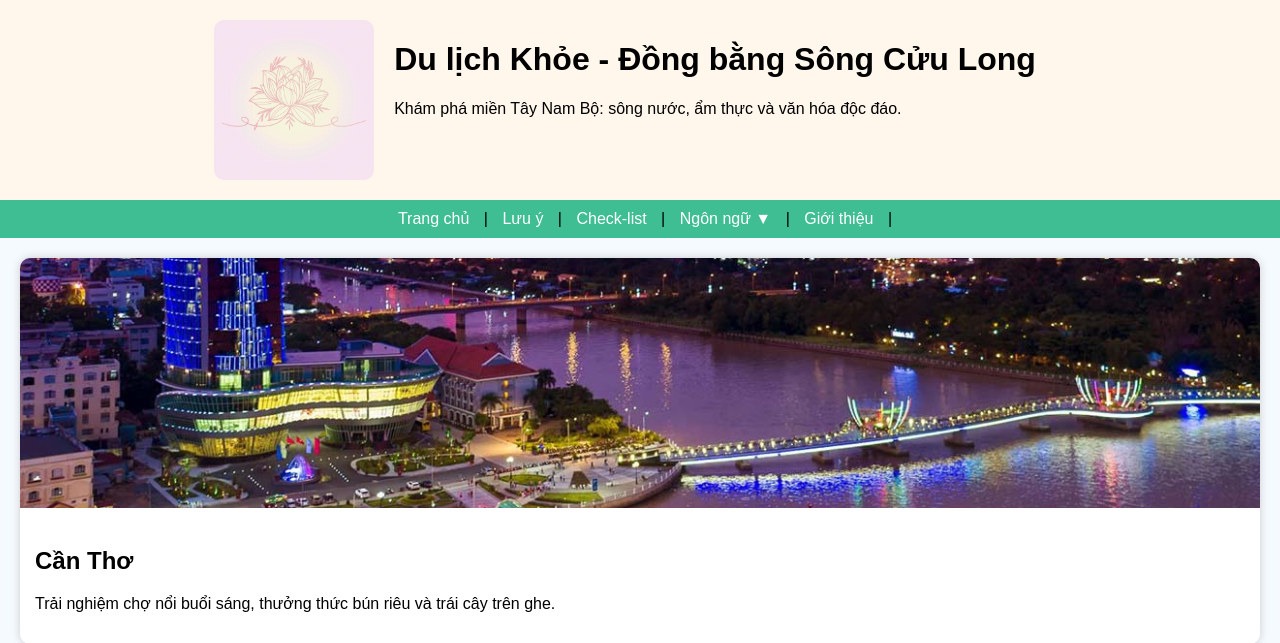
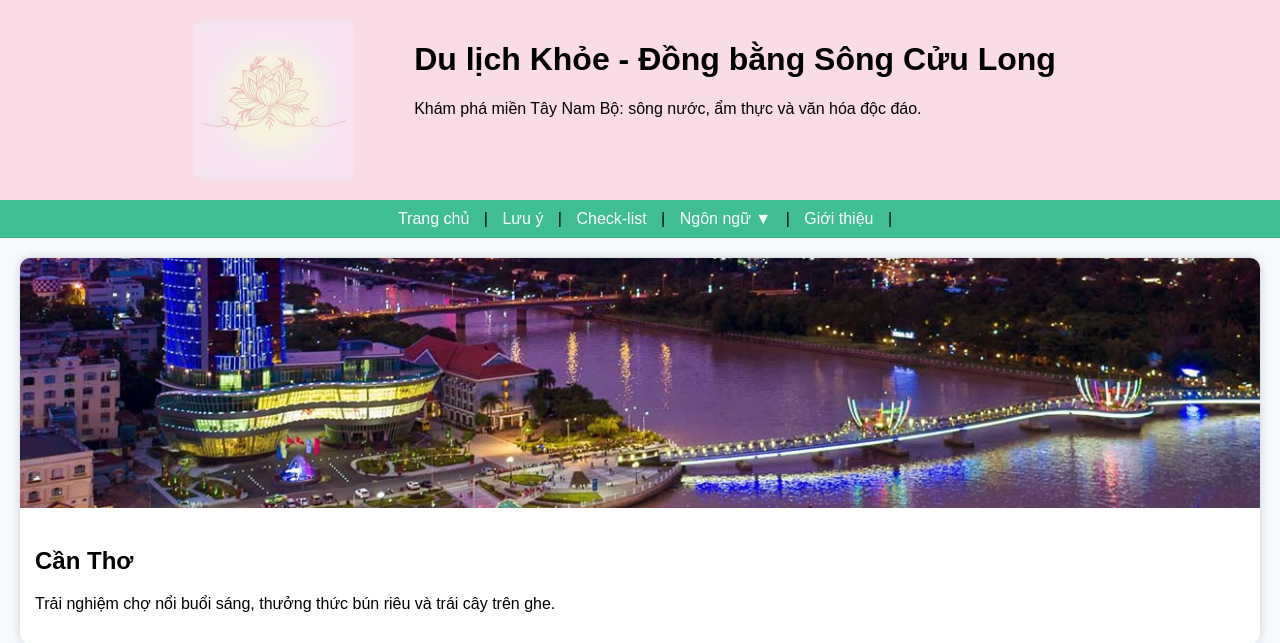
Before and after one commit to hhiep1111/dulichkhoe, a FastAPI app: page / in a window 1280 px wide. Shown: the top 643 px of the page. Run offline with FastAPI, Linux system fonts and the light colour scheme; data that the repository does not hold is empty.

Commit message:
Update index.html

```diff
--- a/templates/index.html
+++ b/templates/index.html
@@ -12,12 +12,12 @@
             padding: 0;
         }
         header {
-            background: #FFF6EC;
+            background: #F9DCE5;
             color: black;
             padding: 20px;
             display: flex;
             /*align-items: center;*/
-            gap: 20px;
+            gap: 60px;
             justify-content: center;
         }
         .logo {
```
